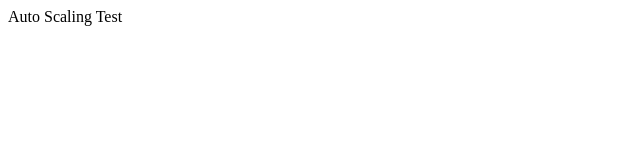
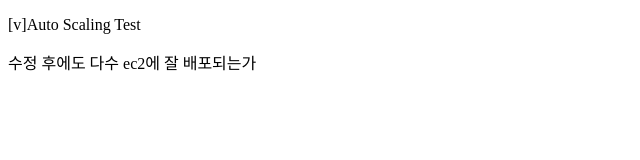
Before and after one commit to kkiwan/aws-auto-scaling, a plain HTML site: page index.html in a window 1280 px wide. Shown: the whole page, without its empty margins (0-640 px from the left). Drawn offline with Linux system fonts and the light colour scheme.

Commit message:
다중 ec2 배포 테스트

```diff
--- a/index.html
+++ b/index.html
@@ -7,6 +7,7 @@
     <title>Document</title>
   </head>
   <body>
-    Auto Scaling Test
+    <p>[v]Auto Scaling Test</p>
+    <p>수정 후에도 다수 ec2에 잘 배포되는가</p>
   </body>
 </html>
```
